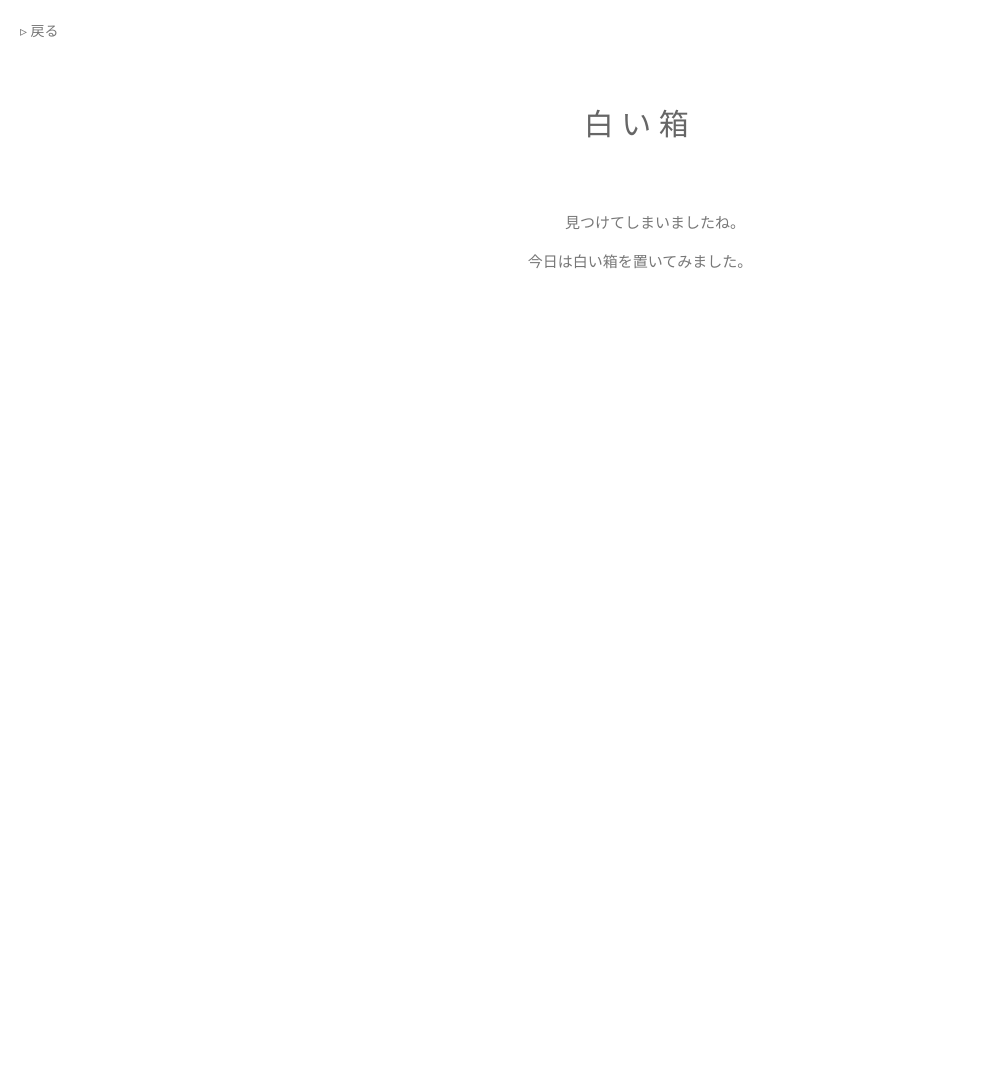
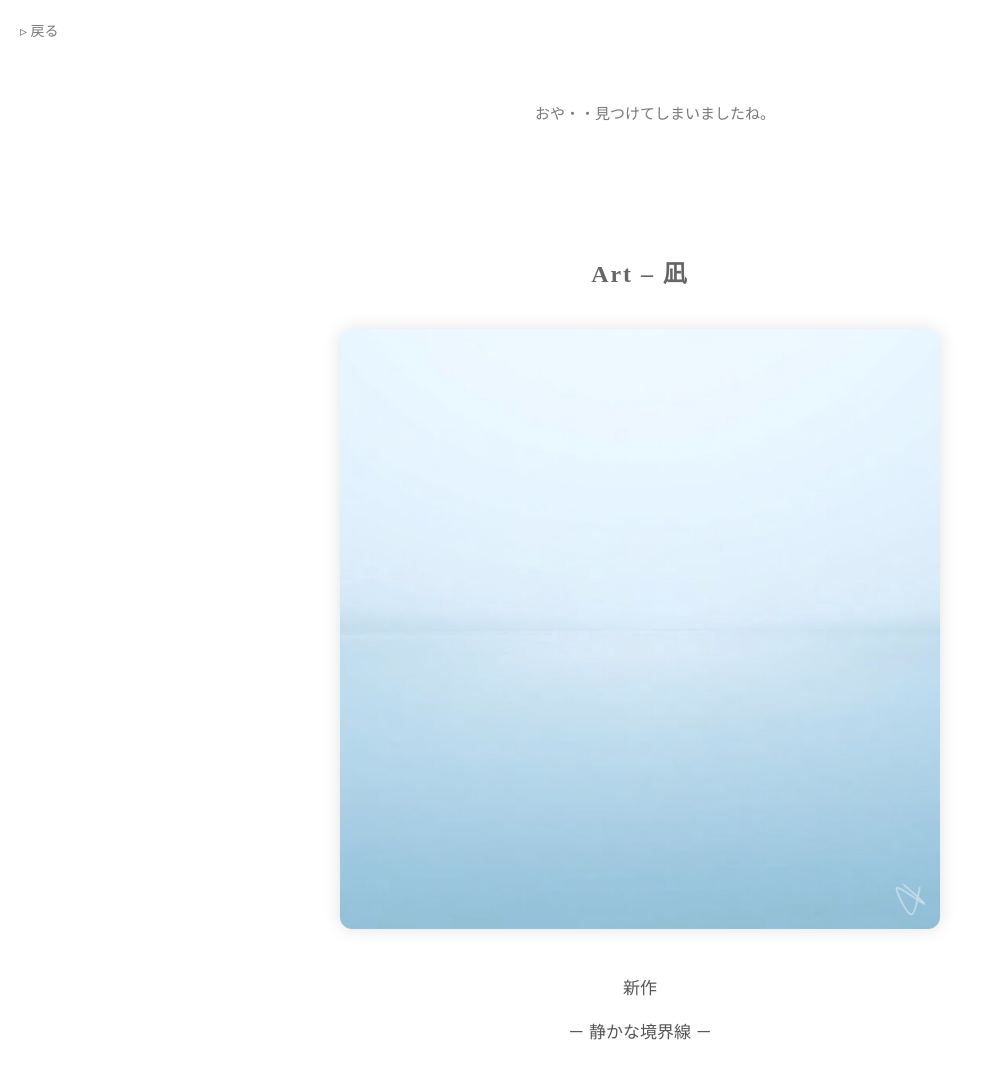
Before and after one commit to creenaMasami/criena-site, a plain HTML site: page whitebox.html in a window 1280 px wide. Shown: the whole page, without its empty margins (0-985 px from the left). Before the commit the page ends 800 px from the top, so only its background shows below. Drawn offline with Linux system fonts and the light colour scheme.

Commit message:
Add files via upload

```diff
--- a/whitebox.html
+++ b/whitebox.html
@@ -15,16 +15,24 @@
 
 <div class="yohaku-wrap">
 
-   <h1 class="yohaku-title">白い箱</h1>
-
     <p class="yohaku-lead">
 
-　　見つけてしまいましたね。<br>
+　　おや・・見つけてしまいましたね。
+    </p>
 
-    今日は白い箱を置いてみました。
+  <div class="miniart-page">
+    <h1>Art – 凪</h1>
 
+    <div class="miniart-image">
+      <img src="image/nagi.jpg" alt="凪のアート">
+    </div>
 
-    </p>
+    <div class="miniart-text">
+      <p>新作</p>
+      <p>－ 静かな境界線 －</p>
+    </div>
+  </div>
+
 
 </div>
 
```
